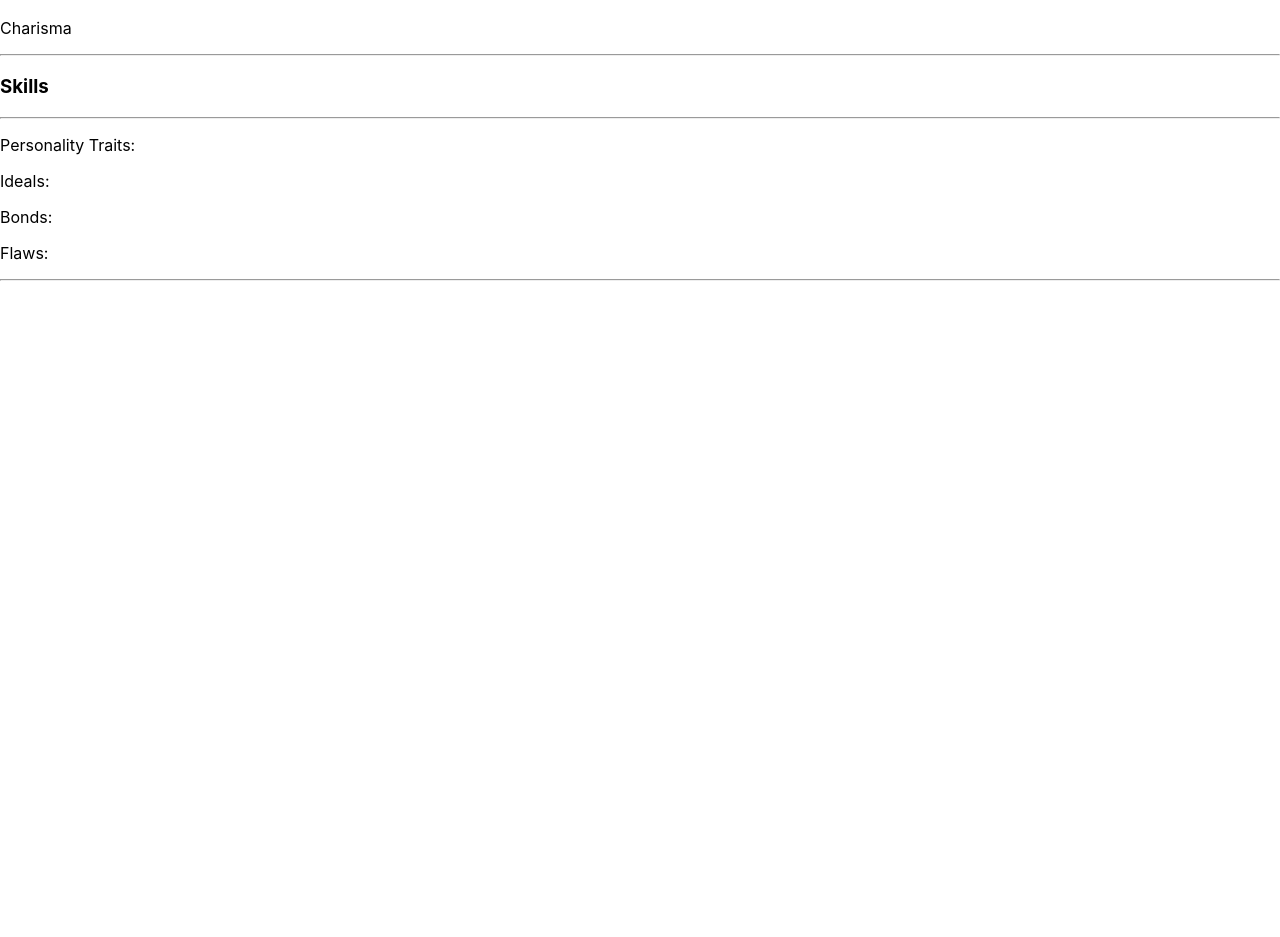
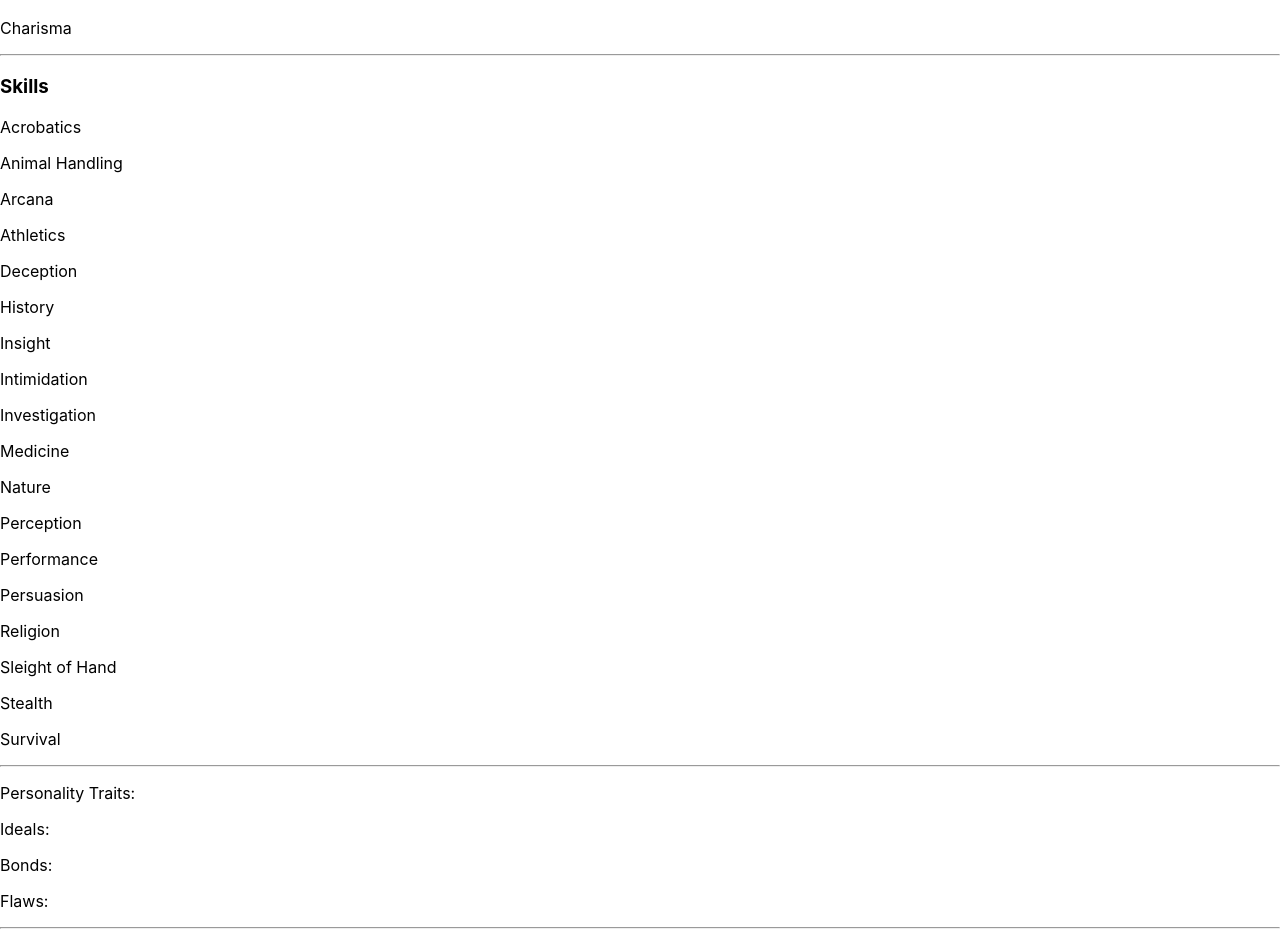
Before and after one commit to uncageddesign/characterGenerator, a React (Create React App) app in the folder rocknrollem_front/: page / in a window 1280 px wide. Shown: the part 1188-2125 px from the top of the page. Before the commit the page ends 1477 px from the top, so only its background shows below. Built offline with nearby package versions, Linux system fonts and the light colour scheme; no server answers; the HTML template or start-up script is replaced by a standard one.

Commit message:
Completes skills. Basic section completed

```diff
--- a/rocknrollem_front/src/components/character_sheet/Attributes.js
+++ b/rocknrollem_front/src/components/character_sheet/Attributes.js
@@ -57,7 +57,24 @@ const Attributes = props => {
       </p>
       <hr />
       <h3>Skills</h3>
-      <p>{}</p>
+      <p>{dexMod} Acrobatics</p>
+      <p>{wisMod} Animal Handling</p>
+      <p>{intMod} Arcana</p>
+      <p>{strMod} Athletics</p>
+      <p>{chaMod} Deception</p>
+      <p>{intMod} History</p>
+      <p>{wisMod} Insight</p>
+      <p>{chaMod} Intimidation</p>
+      <p>{intMod} Investigation</p>
+      <p>{wisMod} Medicine</p>
+      <p>{intMod} Nature</p>
+      <p>{wisMod} Perception</p>
+      <p>{chaMod} Performance</p>
+      <p>{chaMod} Persuasion</p>
+      <p>{intMod} Religion</p>
+      <p>{dexMod} Sleight of Hand</p>
+      <p>{dexMod} Stealth</p>
+      <p>{wisMod} Survival</p>
     </Fragment>
   );
 };
```
